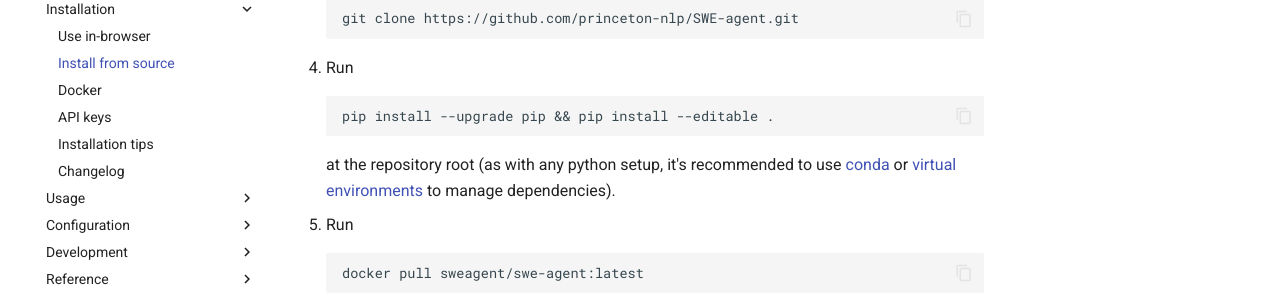
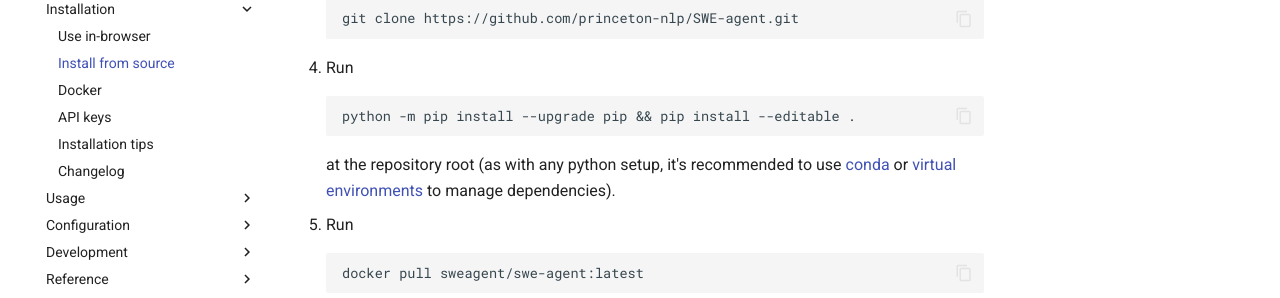
Before and after one commit to princeton-nlp/SWE-agent, an MkDocs documentation site: the page built from docs/installation/source.md, in a window 1280 px wide and 900 px high, scrolled down 358 px. Shown: the part 153-451 px from the top of the window. Built offline with MkDocs 1.6.1 and Material for MkDocs 9.7.7, drawn with Linux system fonts in a browser that asks for light colours; comment, search, counter and statistics services are not loaded.

Commit message:
recommended way to upgrade pip (#625)

````diff
--- a/docs/installation/source.md
+++ b/docs/installation/source.md
@@ -14,7 +14,7 @@
     ```
 4. Run
     ```
-    pip install --upgrade pip && pip install --editable .
+    python -m pip install --upgrade pip && pip install --editable .
     ```
     at the repository root (as with any python setup, it's recommended to use [conda][] or [virtual environments][] to manage dependencies).
 5. Run
````
Also changed, not shown: docs/usage/usage_faq.md (+1 -0 lines).
